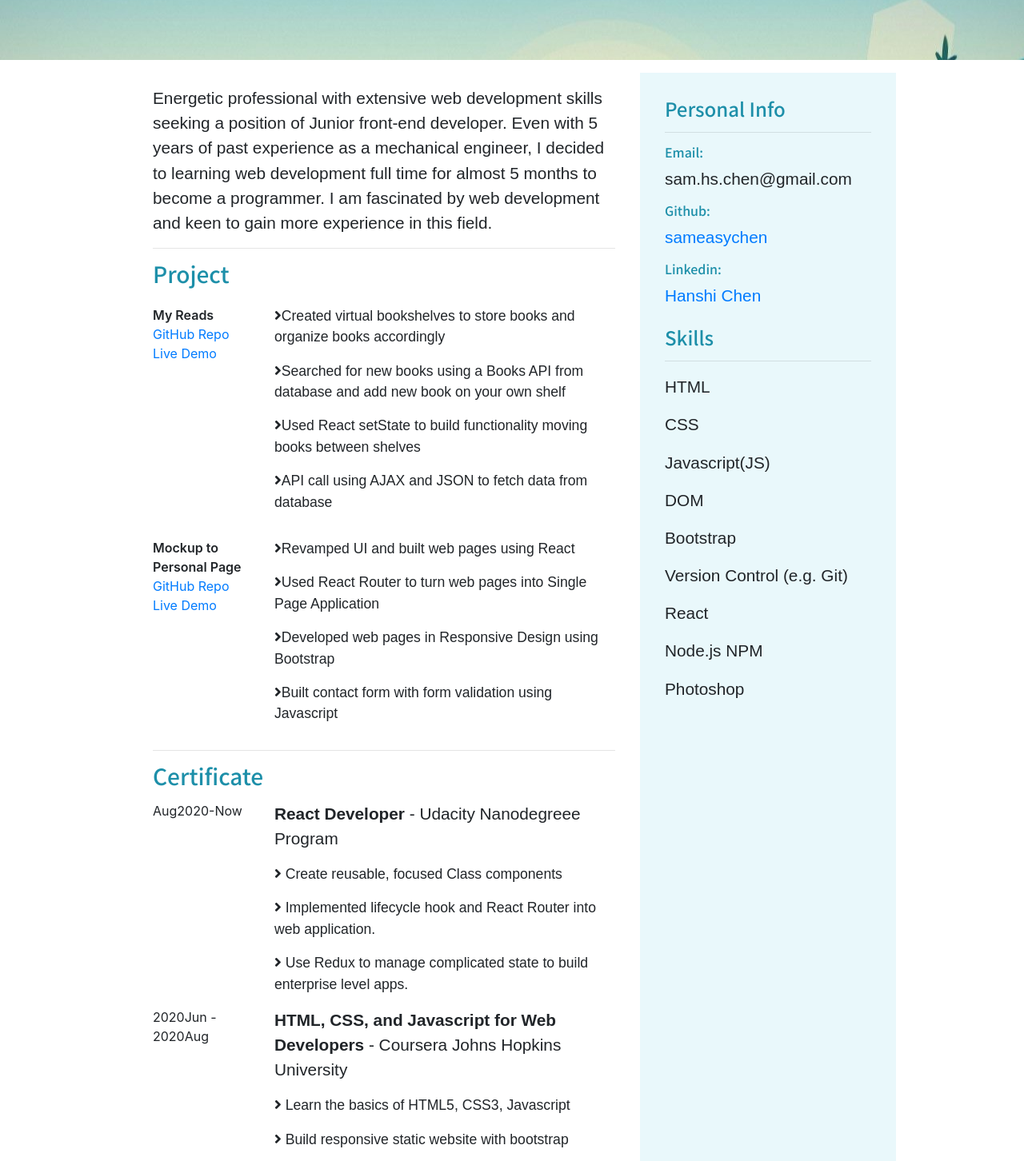
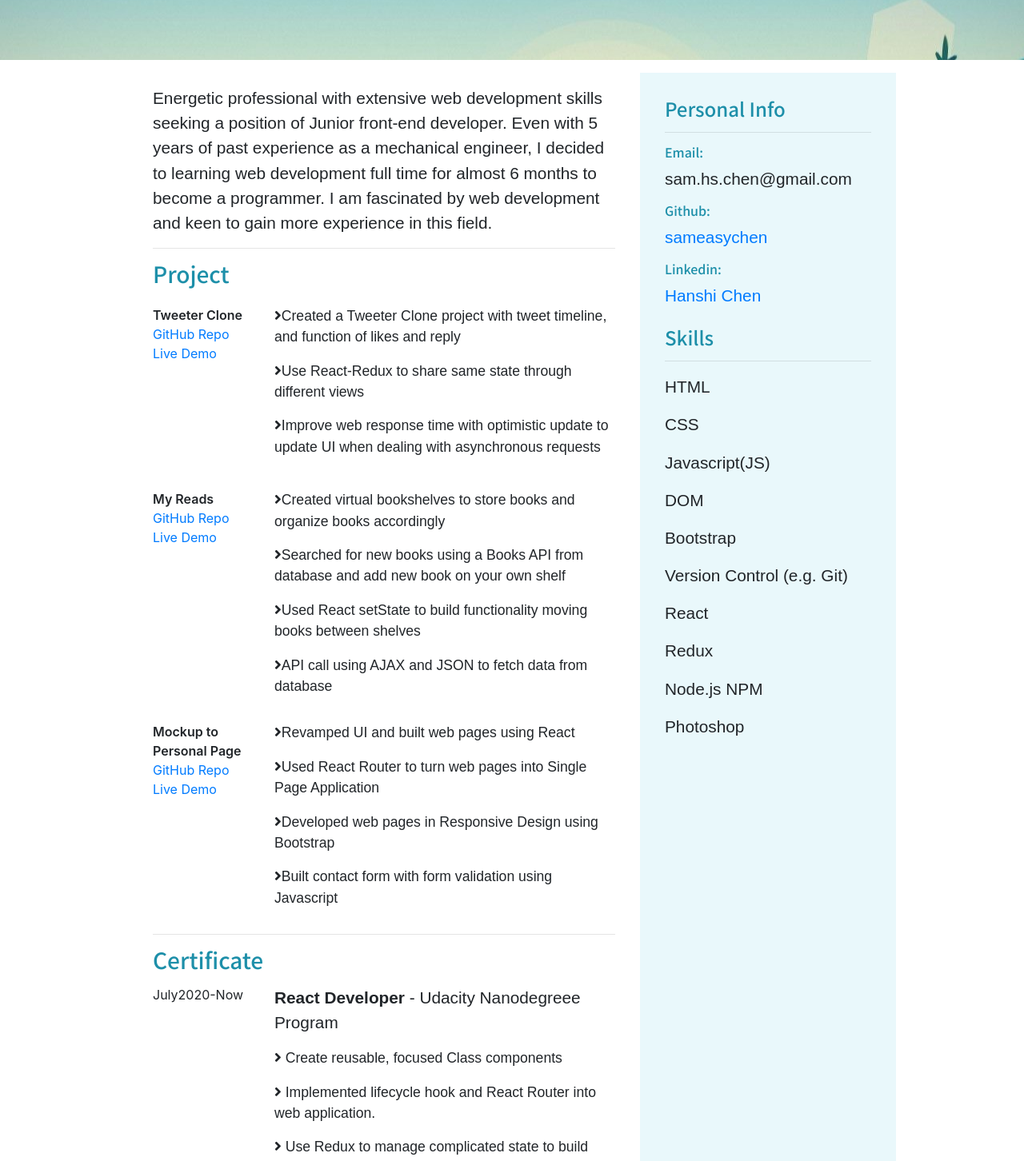
Before and after one commit to sameasychen/Sam-Personal-Site-React, a React (Create React App) app: page /resume in a window 1280 px wide. Shown: the part 195-1647 px from the top of the page at 80% size. Built offline with nearby package versions, Linux system fonts and the light colour scheme; a web font is replaced by a local one.

Commit message:
Update Resume

```diff
--- a/src/Resume.js
+++ b/src/Resume.js
@@ -18,9 +18,21 @@ function Resume() {
             <div className="resumesec mx-auto row my-3">
                 <div className="col-md-8 pt-3">
                     <div className="px-3">
-                        <p>Energetic professional with extensive web development skills seeking a position of Junior front-end developer. Even with 5 years of past experience as a mechanical engineer, I decided to learning web development full time for almost 5 months to become a programmer. I am fascinated by web development and keen to gain more experience in this field.</p>
+                        <p>Energetic professional with extensive web development skills seeking a position of Junior front-end developer. Even with 5 years of past experience as a mechanical engineer, I decided to learning web development full time for almost 6 months to become a programmer. I am fascinated by web development and keen to gain more experience in this field.</p>
                         <hr></hr>
                         <h3>Project</h3>
+                        <div className="row mt-4">
+                            <div className="col-md-3">
+                                <span className="bold">Tweeter Clone</span>
+                                <div><a href="https://github.com/sameasychen/Project-Tweeter_Clone">GitHub Repo</a></div>
+                                <div><a href="https://serene-ardinghelli-59ea97.netlify.app/">Live Demo</a></div>
+                            </div>
+                            <div className="col-md-9">
+                                <p className="list"><i class="fas fa-angle-right" />Created a Tweeter Clone project with tweet timeline, and function of likes and reply</p>
+                                <p className="list"><i class="fas fa-angle-right" />Use React-Redux to share same state through different views</p>
+                                <p className="list"><i class="fas fa-angle-right" />Improve web response time with optimistic update to update UI when dealing with asynchronous requests</p>
+                            </div>
+                        </div>
                         <div className="row mt-4">
                             <div className="col-md-3">
                                 <span className="bold">My Reads</span>
@@ -51,7 +63,7 @@ function Resume() {
                         <h3>Certificate</h3>
                         <div className="row mt-3">
                             <div className="col-md-3">
-                                Aug2020-Now
+                                July2020-Now
                             </div>
                             <div className="col-md-9">
                                 <p><span className="bold">React Developer</span> - Udacity Nanodegreee Program </p>
@@ -63,7 +75,7 @@ function Resume() {
                         </div>
                         <div className="row">
                             <div className="col-md-3">
-                                2020Jun - 2020Aug
+                                2020May - 2020July
                             </div>
                             <div className="col-md-9">
                                 <p><span className="bold">HTML, CSS, and Javascript for Web Developers</span> - Coursera Johns Hopkins University</p>
@@ -116,6 +128,7 @@ function Resume() {
                             <p>Bootstrap</p>
                             <p>Version Control (e.g. Git)</p>
                             <p>React</p>
+                            <p>Redux</p>
                             <p>Node.js NPM</p>
                             <p>Photoshop</p>
                         </div>
```
